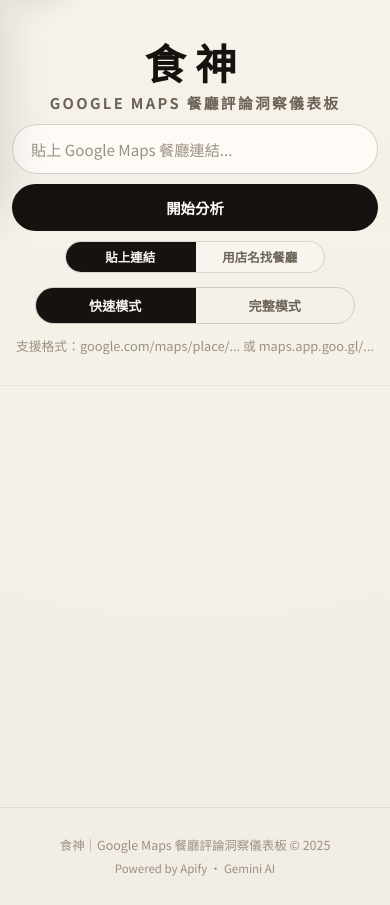
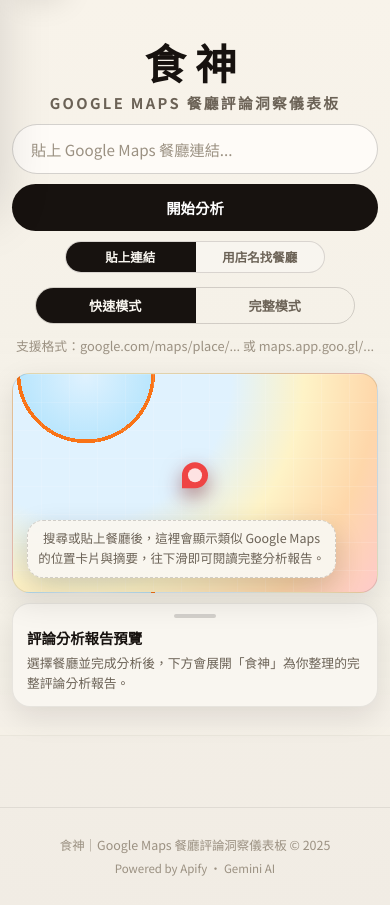
Before and after one commit to ddsocute/google-review, a Flask app: page / in a window 390 px wide. Shown: the part 53-958 px from the top of the page. Run offline with Flask 3, Linux system fonts and the light colour scheme; some libraries are stand-ins or nearby versions.

Commit message:
Initial commit: Google Maps review analyzer with custom map DB

```diff
--- a/app.py
+++ b/app.py
@@ -8,6 +8,7 @@
 from flask_cors import CORS
 from dotenv import load_dotenv
 from services.cache_store import init_db, get_cached_analysis, set_cached_analysis
+from services.place_store import init_place_db, record_place_from_analysis, list_places
 from services.url_normalizer import canonicalize
 from services.apify_client import (
     scrape_reviews as apify_scrape_reviews,
@@ -21,8 +22,9 @@
 CORS(app)
 app.config["SEND_FILE_MAX_AGE_DEFAULT"] = 0
 
-# Initialize local cache DB and task-based API routes
+# Initialize local cache DB, places DB and task-based API routes
 init_db()
+init_place_db()
 app.register_blueprint(api_tasks_bp)
 
 APIFY_TOKEN = os.getenv("APIFY_TOKEN", "")
@@ -802,6 +804,16 @@
     except Exception:
         # 快取失敗不應影響主要回應
         pass
+    # --- Step 5: Record into local "map" DB (best-effort) ---
+    try:
+        record_place_from_analysis(
+            canonical_url=canonical_url,
+            display_name=display_name,
+            analysis=analysis,
+        )
+    except Exception:
+        # 只是一個方便之後查詢的本地地圖資料庫，不影響主要回應
+        pass
 
     return jsonify(analysis)
 
@@ -836,6 +848,7 @@
         )
 
     try:
+        # 舊前端只需要基本清單，因此維持預設（不含經緯度）
         results = apify_search_places(query=query, limit=limit, language="zh-TW")
     except requests.exceptions.Timeout:
         return jsonify({"error": "向 Apify 搜尋餐廳逾時，請稍後再試"}), 504
@@ -859,6 +872,92 @@
     return jsonify({"query": query, "results": results})
 
 
+@app.route("/api/my_places", methods=["GET"])
+def api_my_places():
+    """
+    Return a simple list of places that have been analysed before.
+
+    這就是你說的「自己的地圖資料庫」：每次分析餐廳時，會把資料輕量存進 SQLite，
+    之後你可以從這個 API 抓出來當自己的店家清單或地圖列表使用。
+    """
+    try:
+        limit = int(request.args.get("limit", "100"))
+    except (TypeError, ValueError):
+        limit = 100
+    limit = max(1, min(limit, 500))
+
+    items = list_places(limit=limit)
+    return jsonify({"items": items, "count": len(items)})
+
+
+@app.route("/api/map_search", methods=["POST"])
+def api_map_search():
+    """
+    Map-based search endpoint for the new React frontend.
+
+    支援：
+    - query: 以文字搜尋（例如「台北市 文山區 餐廳」或店名）
+    - limit: 回傳幾筆結果（最多 50）
+    """
+    body = request.get_json(force=True) or {}
+    query = (body.get("query") or "").strip()
+    try:
+        limit = int(body.get("limit") or 30)
+    except (ValueError, TypeError):
+        limit = 30
+    limit = max(1, min(limit, 50))
+
+    if not query:
+        return jsonify({"error": "請輸入搜尋關鍵字"}), 400
+
+    if not APIFY_TOKEN:
+        return (
+            jsonify(
+                {
+                    "error": "伺服器尚未設定 Apify API Token，暫時無法使用地圖搜尋。",
+                }
+            ),
+            500,
+        )
+
+    try:
+        items = apify_search_places(
+            query=query,
+            limit=limit,
+            language="zh-TW",
+            with_location=True,
+        )
+    except requests.exceptions.Timeout:
+        return jsonify({"error": "向 Apify 搜尋餐廳逾時，請稍後再試"}), 504
+    except requests.exceptions.HTTPError as e:
+        status = e.response.status_code if e.response else 0
+        if status == 401:
+            return jsonify({"error": "Apify API Token 已失效，請聯繫管理員"}), 502
+        if status == 429:
+            return jsonify({"error": "Apify API 額度已用完，請稍後再試或聯繫管理員"}), 429
+        return (
+            jsonify(
+                {
+                    "error": f"向 Apify 搜尋餐廳時發生錯誤 (HTTP {status})，請稍後再試",
+                }
+            ),
+            502,
+        )
+    except Exception as e:
+        return (
+            jsonify({"error": f"向 Apify 搜尋餐廳時發生未知錯誤：{str(e)[:80]}"}),
+            502,
+        )
+
+    # 新 frontend 直接拿來畫 map pins
+    return jsonify(
+        {
+            "query": query,
+            "results": items,
+        }
+    )
+
+
 # ---------------------------------------------------------------------------
 # Run
 # ---------------------------------------------------------------------------
--- a/static/css/style.css
+++ b/static/css/style.css
@@ -368,6 +368,127 @@
     color: var(--text-muted);
     font-size: 0.8rem;
     margin-top: 12px;
+}
+
+/* ---------- Mobile Google Maps–style shell (fake map + bottom sheet) ---------- */
+.mobile-map-shell {
+    margin-top: 16px;
+    display: none; /* mobile-first: only show on小螢幕，在媒體查詢中開啟 */
+}
+
+.mobile-map-fake {
+    position: relative;
+    border-radius: 18px;
+    overflow: hidden;
+    height: 220px;
+    background: radial-gradient(circle at 20% 0%, #e0f2fe 0, #bae6fd 18%, #f97316 18%, #f97316 19%, #e0f2fe 19%, #e0f2fe 40%, #fef3c7 60%, #fed7aa 80%, #fecaca 100%);
+    box-shadow: var(--shadow-sm);
+    border: 1px solid rgba(23,18,15,0.12);
+}
+
+.mobile-map-grid {
+    position: absolute;
+    inset: 0;
+    background-image:
+        linear-gradient(to right, rgba(255,255,255,0.24) 1px, transparent 1px),
+        linear-gradient(to bottom, rgba(255,255,255,0.24) 1px, transparent 1px);
+    background-size: 28px 28px;
+    opacity: 0.55;
+    pointer-events: none;
+}
+
+.mobile-map-pin {
+    position: absolute;
+    top: 50%;
+    left: 50%;
+    transform: translate(-50%, -80%);
+    width: 26px;
+    height: 26px;
+    border-radius: 50% 50% 50% 0;
+    background: #ef4444;
+    box-shadow: 0 8px 20px rgba(127,29,29,0.55);
+    transform-origin: 50% 100%;
+}
+
+.mobile-map-pin::after {
+    content: "";
+    position: absolute;
+    inset: 6px;
+    border-radius: 999px;
+    background: #fee2e2;
+}
+
+.mobile-map-overlay {
+    position: absolute;
+    inset: 0;
+    display: flex;
+    align-items: flex-end;
+    padding: 14px;
+    pointer-events: none;
+}
+
+.mobile-map-poi {
+    pointer-events: auto;
+    background: rgba(249,246,240,0.96);
+    border-radius: 16px;
+    padding: 10px 12px;
+    max-width: 92%;
+    box-shadow: 0 14px 40px rgba(15,10,5,0.25);
+    border: 1px solid rgba(23,18,15,0.16);
+}
+
+.mobile-map-poi-name {
+    font-size: 0.96rem;
+    font-weight: 700;
+    color: var(--text-primary);
+    margin-bottom: 2px;
+}
+
+.mobile-map-poi-meta {
+    font-size: 0.8rem;
+    color: var(--text-secondary);
+}
+
+.mobile-map-hint {
+    pointer-events: auto;
+    background: rgba(249,246,240,0.96);
+    border-radius: 16px;
+    padding: 8px 10px;
+    font-size: 0.78rem;
+    color: var(--text-secondary);
+    max-width: 92%;
+    box-shadow: 0 10px 28px rgba(15,10,5,0.18);
+    border: 1px dashed rgba(23,18,15,0.18);
+}
+
+.mobile-map-bottomsheet {
+    margin-top: 10px;
+    background: var(--bg-white);
+    border-radius: 18px;
+    padding: 10px 14px 12px;
+    border: 1px solid var(--border-light);
+    box-shadow: var(--shadow-sm);
+    text-align: left;
+}
+
+.bottomsheet-handle {
+    width: 42px;
+    height: 4px;
+    border-radius: 999px;
+    background: rgba(23,18,15,0.16);
+    margin: 0 auto 8px;
+}
+
+.bottomsheet-title {
+    font-size: 0.9rem;
+    font-weight: 600;
+    margin-bottom: 4px;
+    color: var(--text-primary);
+}
+
+.bottomsheet-desc {
+    font-size: 0.8rem;
+    color: var(--text-secondary);
 }
 
 /* ---------- Name-search results panel ---------- */
@@ -2013,6 +2134,11 @@
         padding: 36px 0 28px;
     }
 
+    /* 小螢幕：啟用 Google Maps 風格的 map shell，營造「地圖 + 底部卡片」的感覺 */
+    .mobile-map-shell {
+        display: block;
+    }
+
     .hero-title {
         font-size: 1.35rem;
     }
--- a/static/js/app.js
+++ b/static/js/app.js
@@ -276,11 +276,48 @@
     // Render: Restaurant Intro (Section 1)
     // ---------------------------------------------------------------------------
     function renderIntro(data) {
-        document.getElementById("restaurantName").textContent = data.restaurant_name || "餐廳分析結果";
+        var name = data.restaurant_name || "餐廳分析結果";
+        var analyzedCount = data.total_reviews_analyzed || 0;
+
+        document.getElementById("restaurantName").textContent = name;
         document.getElementById("reviewCount").textContent =
-            "已分析 " + (data.total_reviews_analyzed || 0) + " 則評論";
+            "已分析 " + analyzedCount + " 則評論";
         document.getElementById("restaurantIntro").textContent =
             data.restaurant_intro || data.dining_tips || "暫無餐廳介紹資訊。";
+
+        // Update mobile Google Maps–style fake map summary
+        try {
+            var poi = document.getElementById("mobileMapPoi");
+            var nameEl = document.getElementById("mobilePoiName");
+            var metaEl = document.getElementById("mobilePoiMeta");
+            var hintEl = document.getElementById("mobileMapHint");
+            var descEl = document.getElementById("mobileSheetDesc");
+
+            if (poi && nameEl && metaEl) {
+                nameEl.textContent = name;
+
+                var rating = null;
+                if (typeof data.google_rating === "number") {
+                    rating = data.google_rating.toFixed(1) + "★";
+                } else if (data.google_rating) {
+                    rating = data.google_rating + "★";
+                }
+
+                var parts = [];
+                if (rating) parts.push("Google 評分 " + rating);
+                if (analyzedCount) parts.push("分析 " + analyzedCount + " 則評論");
+                metaEl.textContent = parts.join(" · ") || "已完成評論分析";
+
+                poi.style.display = "block";
+                if (hintEl) hintEl.style.display = "none";
+
+                if (descEl) {
+                    descEl.textContent = "你目前正在查看「" + name + "」的評論分析，向下滑即可閱讀完整圖表與重點整理。";
+                }
+            }
+        } catch (e) {
+            // 軟性失敗：即使 mobile map 區塊不存在也不影響桌機版
+        }
     }
 
     // ---------------------------------------------------------------------------
--- a/templates/index.html
+++ b/templates/index.html
@@ -67,6 +67,7 @@
                         <div id="historyTags" class="history-tags"></div>
                     </div>
 
+                    <!-- Mobile-first Google Maps–style search bar -->
                     <div class="input-group">
                         <input
                             type="url"
@@ -97,6 +98,30 @@
                         </button>
                     </div>
                     <p class="input-hint" id="inputHint">支援格式：google.com/maps/place/... 或 maps.app.goo.gl/...</p>
+
+                    <!-- Mobile map-style shell: fake map + bottom sheet for status -->
+                    <section class="mobile-map-shell" aria-label="店家位置與摘要（模擬地圖介面）">
+                        <div class="mobile-map-fake" id="mobileMapFake">
+                            <div class="mobile-map-grid"></div>
+                            <div class="mobile-map-pin"></div>
+                            <div class="mobile-map-overlay">
+                                <div class="mobile-map-poi" id="mobileMapPoi" style="display:none;">
+                                    <div class="mobile-map-poi-name" id="mobilePoiName">餐廳名稱</div>
+                                    <div class="mobile-map-poi-meta" id="mobilePoiMeta">將根據 Google Maps 評論自動整理摘要</div>
+                                </div>
+                                <div class="mobile-map-hint" id="mobileMapHint">
+                                    搜尋或貼上餐廳後，這裡會顯示類似 Google Maps 的位置卡片與摘要，往下滑即可閱讀完整分析報告。
+                                </div>
+                            </div>
+                        </div>
+                        <div class="mobile-map-bottomsheet">
+                            <div class="bottomsheet-handle"></div>
+                            <p class="bottomsheet-title">評論分析報告預覽</p>
+                            <p class="bottomsheet-desc" id="mobileSheetDesc">
+                                選擇餐廳並完成分析後，下方會展開「食神」為你整理的完整評論分析報告。
+                            </p>
+                        </div>
+                    </section>
 
                     <!-- Name-search results (only used in 用店名找餐廳 模式) -->
                     <div id="searchResultsPanel" class="search-results hidden">
```
Also changed, not shown: routes/api_tasks.py (+24 -0 lines), services/apify_client.py (+16 -2 lines), services/cache_store.py (+7 -2 lines), services/place_store.py (added, +186 -0 lines), services/task_queue.py (+35 -28 lines).
